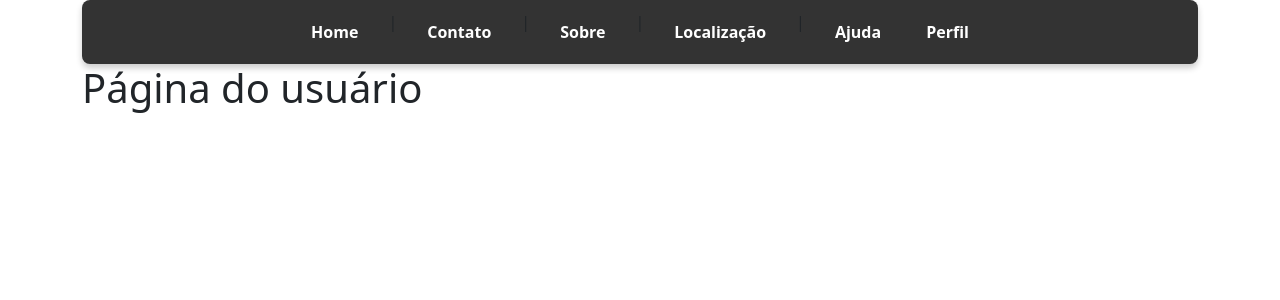
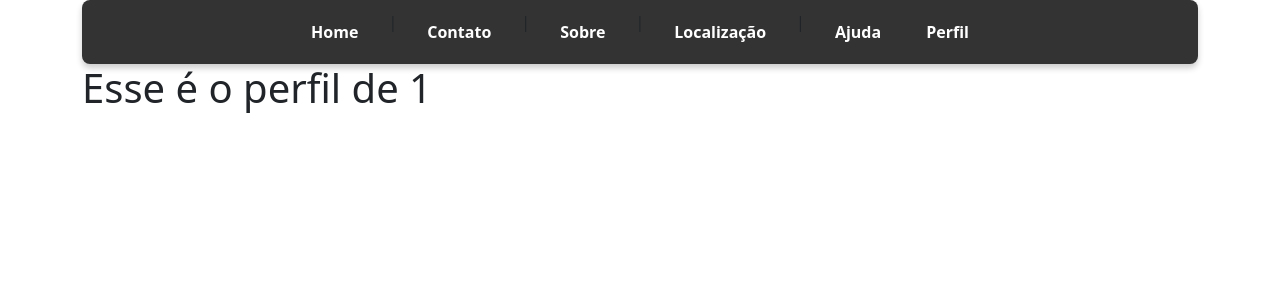
Before and after one commit to Perola16/Piloto, a Django app: page /perfil/1/ in a window 1280 px wide. Shown: the top 300 px of the page. Run offline with Django 5.2, Linux system fonts and the light colour scheme.

Commit message:
Atualização

```diff
--- a/home/templates/base.html
+++ b/home/templates/base.html
@@ -1,5 +1,5 @@
 <!doctype html>
-<html lang="en">
+<html lang="pt-br">
   <head>
     <!-- Required meta tags -->
     <meta charset="utf-8">
--- a/home/templates/perfil.html
+++ b/home/templates/perfil.html
@@ -4,7 +4,7 @@
 
 {% block conteudo %}
 
-    <h1>Página do usuário {{id}}</h1>
+    <h1>Esse é o perfil de {{usuario}}</h1>
 
 
     {% endblock %}
```
